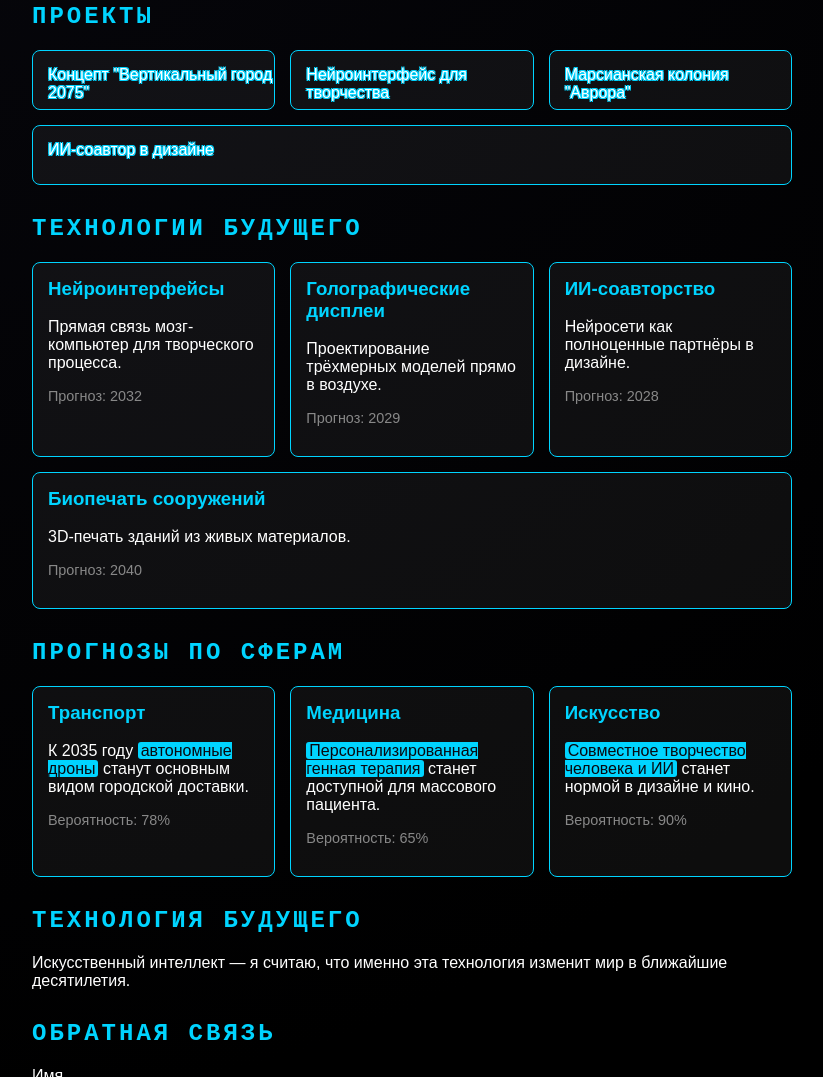
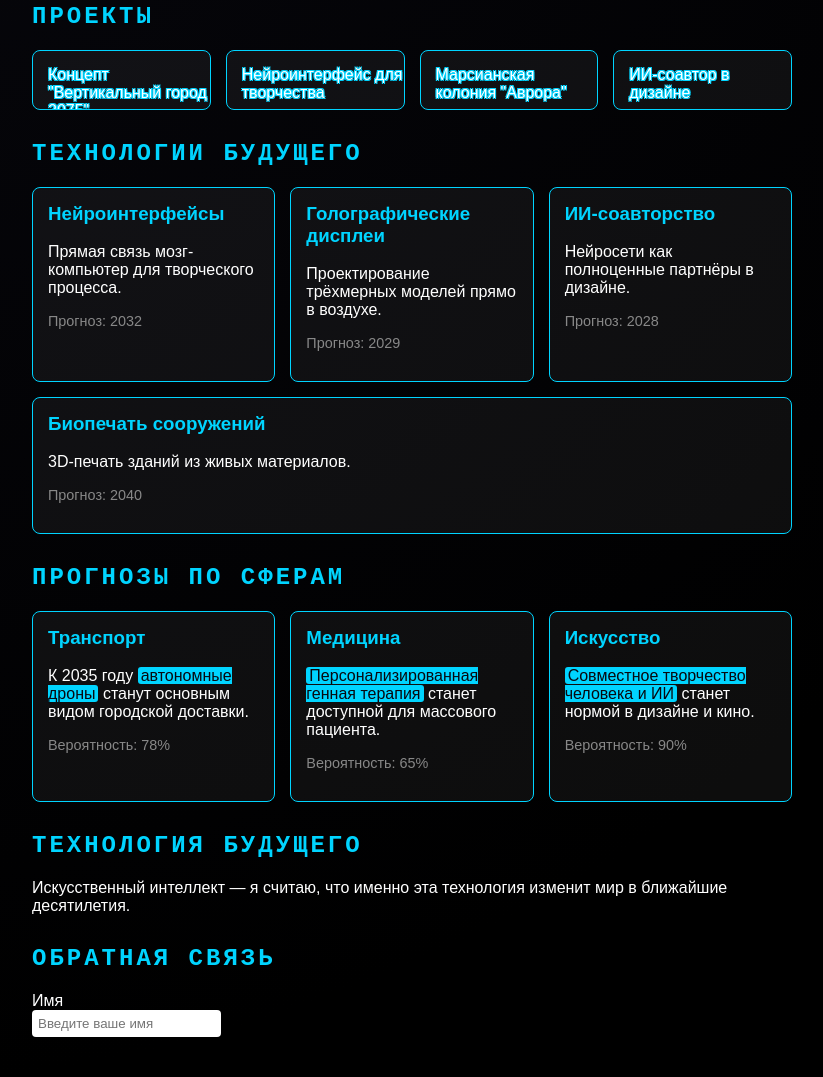
Before and after one commit to Fofanabakaou/932404.fofana.bakaou.lab3, a plain HTML site: page index.html in a window 1280 px wide. Shown: the part 532-1609 px from the top of the page, without its empty margins (228-1051 px from the left). Drawn offline with Linux system fonts and the light colour scheme.

Commit message:
Исправления по замечаниям преподавателя: явные колонки для карточек, семантические теги article, перенос aside и feedback внутрь main, псевдоклассы меню

```diff
--- a/index.html
+++ b/index.html
@@ -24,8 +24,8 @@
         <img src="https://picsum.photos/seed/future/200/200" alt="Аватар — Bakaou Fofana" width="200" height="200">
 
     <nav class="menu-nav">
-        <a href="#Навыки">Навыки</a>
-        <a href="#Проекты">Проекты</a>
+        <a href="#skills">Навыки</a>
+        <a href="#projects">Проекты</a>
         <a href="#tehnologii">Технологии</a>
         <a href="#prognozy">Прогнозы</a>
         <a href="#feedback">Связь</a>
@@ -33,7 +33,7 @@
     </header>
 
     <main>
-        <section id="Навыки">
+        <section id="skills">
             <h2>Навыки</h2>
             <ul>
                 <li>Создание концепт-артов</li>
@@ -42,77 +42,71 @@
                 <li>3D-визуализация</li>
             </ul>
         </section>
-
-        <section id="Проекты">
+<section id="projects">
     <h2>Проекты</h2>
     <div class="cartes-projets">
-        <div class="carte" style="overflow: hidden;">
-            <span class="texte-carte">Концепт "Вертикальный город 2075"</span>
-        </div>
-        <div class="carte" style="overflow: hidden;">
-            <span class="texte-carte">Нейроинтерфейс для творчества</span>
-        </div>
-        <div class="carte" style="overflow: hidden;">
-            <span class="texte-carte">Марсианская колония "Аврора"</span>
-        </div>
-        <div class="carte" style="overflow: hidden;">
-            <span class="texte-carte">ИИ-соавтор в дизайне</span>
-        </div>
+        <article class="carte" style="overflow: hidden;">
+              <h3 class="texte-carte">Концепт "Вертикальный город 2075"</h3>
+        </article>
+        <article class="carte" style="overflow: hidden;">
+            <h3 class="texte-carte">Нейроинтерфейс для творчества</h3>
+        </article>
+        <article class="carte" style="overflow: hidden;">
+            <h3 class="texte-carte">Марсианская колония "Аврора"</h3>
+        </article>
+        <article class="carte" style="overflow: hidden;">
+            <h3 class="texte-carte">ИИ-соавтор в дизайне</h3>
+        </article>
     </div>
 </section>
-
 
 
 <section id="tehnologii">
     <h2>Технологии будущего</h2>
     <div class="cartes-tech">
-        <div class="carte-tech">
+        <article class="carte-tech">
             <h3>Нейроинтерфейсы</h3>
             <p>Прямая связь мозг-компьютер для творческого процесса.</p>
             <p class="annee">Прогноз: 2032</p>
-        </div>
-        <div class="carte-tech">
+        </article>
+        <article class="carte-tech">
             <h3>Голографические дисплеи</h3>
             <p>Проектирование трёхмерных моделей прямо в воздухе.</p>
             <p class="annee">Прогноз: 2029</p>
-        </div>
-        <div class="carte-tech">
+        </article>
+        <article class="carte-tech">
             <h3>ИИ-соавторство</h3>
             <p>Нейросети как полноценные партнёры в дизайне.</p>
             <p class="annee">Прогноз: 2028</p>
-        </div>
-        <div class="carte-tech">
+        </article>
+        <article class="carte-tech">
             <h3>Биопечать сооружений</h3>
             <p>3D-печать зданий из живых материалов.</p>
             <p class="annee">Прогноз: 2040</p>
-        </div>
+        </article>
     </div>
 </section>
-
 
 <section id="prognozy">
     <h2>Прогнозы по сферам</h2>
     <div class="grid-prognozy">
-        <div class="bloc-prognoz">
+        <article class="bloc-prognoz">
             <h3>Транспорт</h3>
             <p>К 2035 году <mark>автономные дроны</mark> станут основным видом городской доставки.</p>
             <p class="probabilite">Вероятность: 78%</p>
-        </div>
-        <div class="bloc-prognoz">
+        </article>
+        <article class="bloc-prognoz">
             <h3>Медицина</h3>
             <p><mark>Персонализированная генная терапия</mark> станет доступной для массового пациента.</p>
             <p class="probabilite">Вероятность: 65%</p>
-        </div>
-        <div class="bloc-prognoz">
+        </article>
+        <article class="bloc-prognoz">
             <h3>Искусство</h3>
             <p><mark>Совместное творчество человека и ИИ</mark> станет нормой в дизайне и кино.</p>
             <p class="probabilite">Вероятность: 90%</p>
-        </div>
+        </article>
     </div>
 </section>
-
-    </main>
-
        <aside>
         <h2>Технология будущего</h2>
         <p>Искусственный интеллект — я считаю, что именно эта технология изменит мир в ближайшие десятилетия.</p>
@@ -132,11 +126,8 @@
 
             <button type="submit">Отправить</button>
         </form>
-
-
-
     </section>
-
+</main>
 
 <footer>
     <p>&copy; 2026 Bakaou Fofana</p>
--- a/style.css
+++ b/style.css
@@ -59,13 +59,19 @@ img {
     background: rgba(255, 255, 255, 0.05);
     border: 1px solid var(--couleur-accent);
     border-radius: 8px;
-    flex: 1 1 200px;
+    flex-grow: 1;
+    flex-shrink: 1;
+    flex-basis: calc((100% - 45px) / 4);
+    max-width: calc((100% - 45px) / 4);
 }
 
 .texte-carte {
     position: absolute;
     top: 15px;
     left: 15px;
+    margin: 0;
+    font-size: 1em;
+    font-weight: normal;
     text-shadow:
         -1px -1px 0 var(--couleur-accent),
          1px -1px 0 var(--couleur-accent),
@@ -92,6 +98,7 @@ input:focus, textarea:focus, button:focus {
     display: flex;
     gap: 20px;
     margin-bottom: 20px;
+    flex-wrap: wrap;
 }
 
 .menu-nav a {
@@ -102,6 +109,19 @@ input:focus, textarea:focus, button:focus {
 
 .menu-nav a:hover {
     text-decoration: underline;
+}
+
+.menu-nav a:visited {
+    color: var(--couleur-accent);
+}
+
+.menu-nav a:active {
+    color: white;
+}
+
+.menu-nav a:focus {
+    outline: 2px solid var(--couleur-accent);
+    outline-offset: 2px;
 }
 
 
@@ -162,15 +182,16 @@ mark {
 
 
 @media (max-width: 768px) {
-    .menu-nav {
-        flex-wrap: wrap;
 
-    }
+    .carte {
+    flex-basis: calc((100% - 15px) / 2);
+    max-width: calc((100% - 15px) / 2);
+}
 
     .carte-tech {
-        flex-basis: 47%;
-         max-width: 47%;
-    }
+    flex-basis: calc((100% - 15px) / 2);
+    max-width: calc((100% - 15px) / 2);
+}
 
     .grid-prognozy {
         grid-template-columns: repeat(2, 1fr);
@@ -178,6 +199,11 @@ mark {
 }
 
 @media (max-width: 480px) {
+
+    .carte {
+    flex-basis: 100%;
+    max-width: 100%;
+}
     .carte-tech {
         flex-basis: 100%;
         max-width: 100%;
```
Lines whose indentation alone changed are shown as unchanged.
